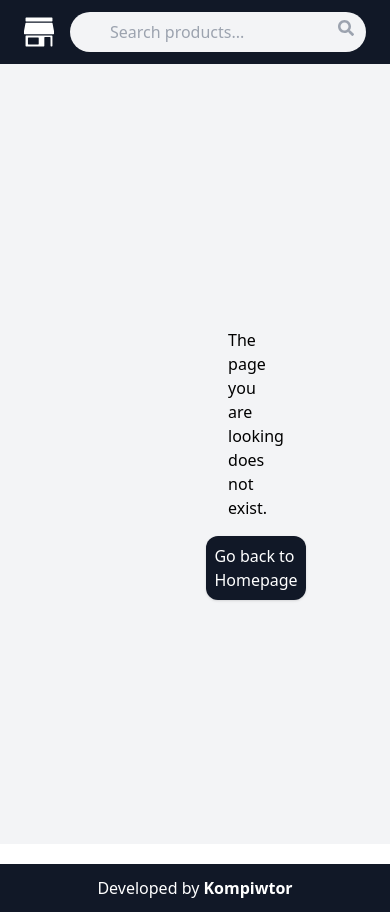
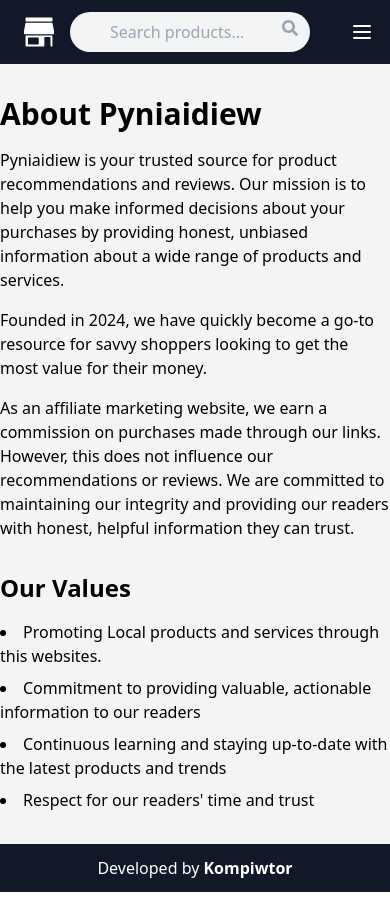
Before and after one commit to ambiknds/pyniaidiew, a React (Vite) app: page /about in a window 390 px wide. Built offline with nearby package versions, Linux system fonts and the light colour scheme.

Commit message:
update header, add about, contact

```diff
--- a/src/App.jsx
+++ b/src/App.jsx
@@ -6,6 +6,8 @@ import ProductDetailPage from './pages/ProductDetailPage';
 import Header from './components/Header';
 import NotFound from './pages/NotFound';
 import Footer from './components/Footer';
+import About from './pages/About'
+import Contact from './pages/Contact'
 
 function App() {
   return (
@@ -16,6 +18,8 @@ function App() {
           <Route path="/" element={<HomePage />} />
           <Route path="/products" element={<ProductListingPage />} />
           <Route path="/product/:id" element={<ProductDetailPage />} />
+          <Route path="/about" element={<About />} />
+          <Route path="/contact" element={<Contact />} />
           <Route path="*" element={<NotFound />} />
         </Routes>
         <Footer />
--- a/src/components/FeaturedProducts.jsx
+++ b/src/components/FeaturedProducts.jsx
@@ -38,7 +38,7 @@ export default function FeaturedProducts() {
               <h2 className="font-bold text-lg mb-2 truncate">
                 {product.title}
               </h2>
-              <p className="text-gray-700">₹{product.price.toFixed(2)}</p>
+              {/* <p className="text-gray-700">₹{product.price.toFixed(2)}</p> */}
             </div>
           </Link>
         ))}
--- a/src/components/Header.jsx
+++ b/src/components/Header.jsx
@@ -2,11 +2,17 @@ import React, { useState } from 'react';
 import { Link } from 'react-router-dom';
 import { SiHomeassistantcommunitystore } from 'react-icons/si';
 import SearchBar from './SearchBar';
-import logo from '../assets/logo.svg'
 
 function Header() {
+  const [isMenuOpen, setIsMenuOpen] = useState(false)
+
+  const toggleMenu = () => {
+    setIsMenuOpen(!isMenuOpen)
+  }
+
+
   return (
-    <header className="bg-gray-900 text-white">
+    <header className="bg-gray-900 text-white flex items-center justify-between">
       <div className="container mx-auto px-6 py-3 flex items-center justify-between">
         <Link to="/" className="font-bold text-3xl mr-4">
           <SiHomeassistantcommunitystore />
@@ -15,7 +21,41 @@ function Header() {
         <div className="flex-grow flex justify-center">
           <SearchBar />
         </div>
+
       </div>
+       <nav className="sm:mx-4 lg:mx-8">
+        <div className="flex justify-end items-center mx-2">
+          <div className="hidden md:flex space-x-4">
+            <Link to="/" className="hover:text-gray-300">Home</Link>
+            <Link to="/about" className="hover:text-gray-300">About</Link>
+            <Link to="/contact" className="hover:text-gray-300">Contact</Link>
+          </div>
+          <button
+            className="md:hidden focus:outline-none m-2"
+            onClick={toggleMenu}
+            aria-label="Toggle menu"
+          >
+            <svg
+              className="w-6 h-6"
+              fill="none"
+              strokeLinecap="round"
+              strokeLinejoin="round"
+              strokeWidth="2"
+              viewBox="0 0 24 24"
+              stroke="currentColor"
+            >
+              <path d="M4 6h16M4 12h16M4 18h16"></path>
+            </svg>
+          </button>
+        </div>
+        {isMenuOpen && (
+          <div className="md:hidden">
+            <Link to="/" className="block py-2 hover:text-gray-300" onClick={toggleMenu}>Home</Link>
+            <Link to="/about" className="block py-2 hover:text-gray-300" onClick={toggleMenu}>About</Link>
+            <Link to="/contact" className="block py-2 hover:text-gray-300" onClick={toggleMenu}>Contact</Link>
+          </div>
+        )}
+      </nav>
     </header>
   );
 }
--- /dev/null
+++ b/src/pages/About.jsx
@@ -0,0 +1,25 @@
+function About() {
+    return (
+      <div className="max-w-2xl mx-auto my-8">
+        <h1 className="text-3xl font-bold mb-4">About Pyniaidiew</h1>
+        <p className="mb-4">
+          Pyniaidiew is your trusted source for product recommendations and reviews. Our mission is to help you make informed decisions about your purchases by providing honest, unbiased information about a wide range of products and services.
+        </p>
+        <p className="mb-4">
+          Founded in 2024, we have quickly become a go-to resource for savvy shoppers looking to get the most value for their money.
+        </p>
+        <p className="mb-4">
+          As an affiliate marketing website, we earn a commission on purchases made through our links. However, this does not influence our recommendations or reviews. We are committed to maintaining our integrity and providing our readers with honest, helpful information they can trust.
+        </p>
+        <h2 className="text-2xl font-bold mt-8 mb-4">Our Values</h2>
+        <ul className="list-disc list-inside space-y-2">
+          <li>Promoting Local products and services through this websites.</li>
+          <li>Commitment to providing valuable, actionable information to our readers</li>
+          <li>Continuous learning and staying up-to-date with the latest products and trends</li>
+          <li>Respect for our readers' time and trust</li>
+        </ul>
+      </div>
+    )
+  }
+
+  export default About
--- /dev/null
+++ b/src/pages/Contact.jsx
@@ -0,0 +1,29 @@
+function Contact() {
+    return (
+      <div className="max-w-2xl mx-auto my-4">
+        <h1 className="text-3xl text-center font-bold mb-4">Contact Us</h1>
+        <p className="mb-4">
+          We'd love to hear from you! Whether you have a question about a product, want to suggest a review, or just want to say hello, feel free to reach out to us using the form below.
+        </p>
+        <form className="space-y-4">
+          <div>
+            <label htmlFor="name" className="block mb-1">Name</label>
+            <input type="text" id="name" name="name" required className="w-full px-3 py-2 border rounded" />
+          </div>
+          <div>
+            <label htmlFor="email" className="block mb-1">Email</label>
+            <input type="email" id="email" name="email" required className="w-full px-3 py-2 border rounded" />
+          </div>
+          <div>
+            <label htmlFor="message" className="block mb-1">Message</label>
+            <textarea id="message" name="message" required className="w-full px-3 py-2 border rounded h-32"></textarea>
+          </div>
+          <button type="submit" className="bg-blue-500 text-white px-4 py-2 rounded hover:bg-blue-600 transition-colors">
+            Send Message
+          </button>
+        </form>
+      </div>
+    )
+  }
+
+  export default Contact
--- a/src/pages/HomePage.jsx
+++ b/src/pages/HomePage.jsx
@@ -5,7 +5,7 @@ function HomePage() {
 
   return (
     <div className="container mx-auto px-6 py-8">
-      <h1 className="text-4xl font-bold mb-8">Welcome to Jingpyniaid Iew</h1>
+      <h1 className="text-4xl text-center font-bold mb-8">Welcome to Jingpyniaid Iew</h1>
       <FeaturedProducts />
     </div>
   );
--- a/src/pages/ProductListingPage.jsx
+++ b/src/pages/ProductListingPage.jsx
@@ -53,7 +53,7 @@ function ProductListingPage() {
               <h2 className="font-bold text-lg mb-2 truncate">
                 {product.title}
               </h2>
-              <p className="text-gray-700">${product.price.toFixed(2)}</p>
+              {/* <p className="text-gray-700">${product.price.toFixed(2)}</p> */}
             </div>
           </Link>
         ))}
```
